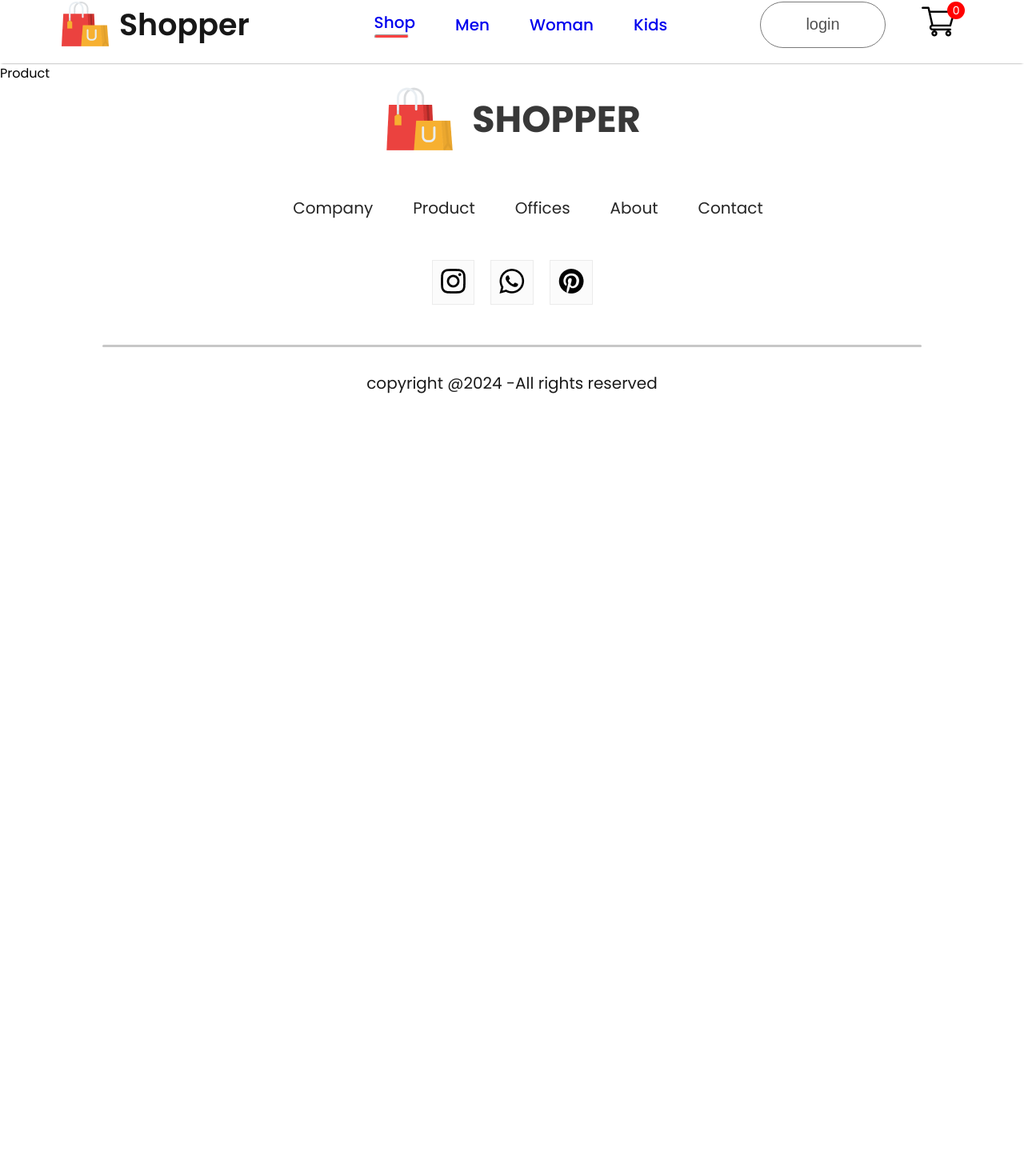
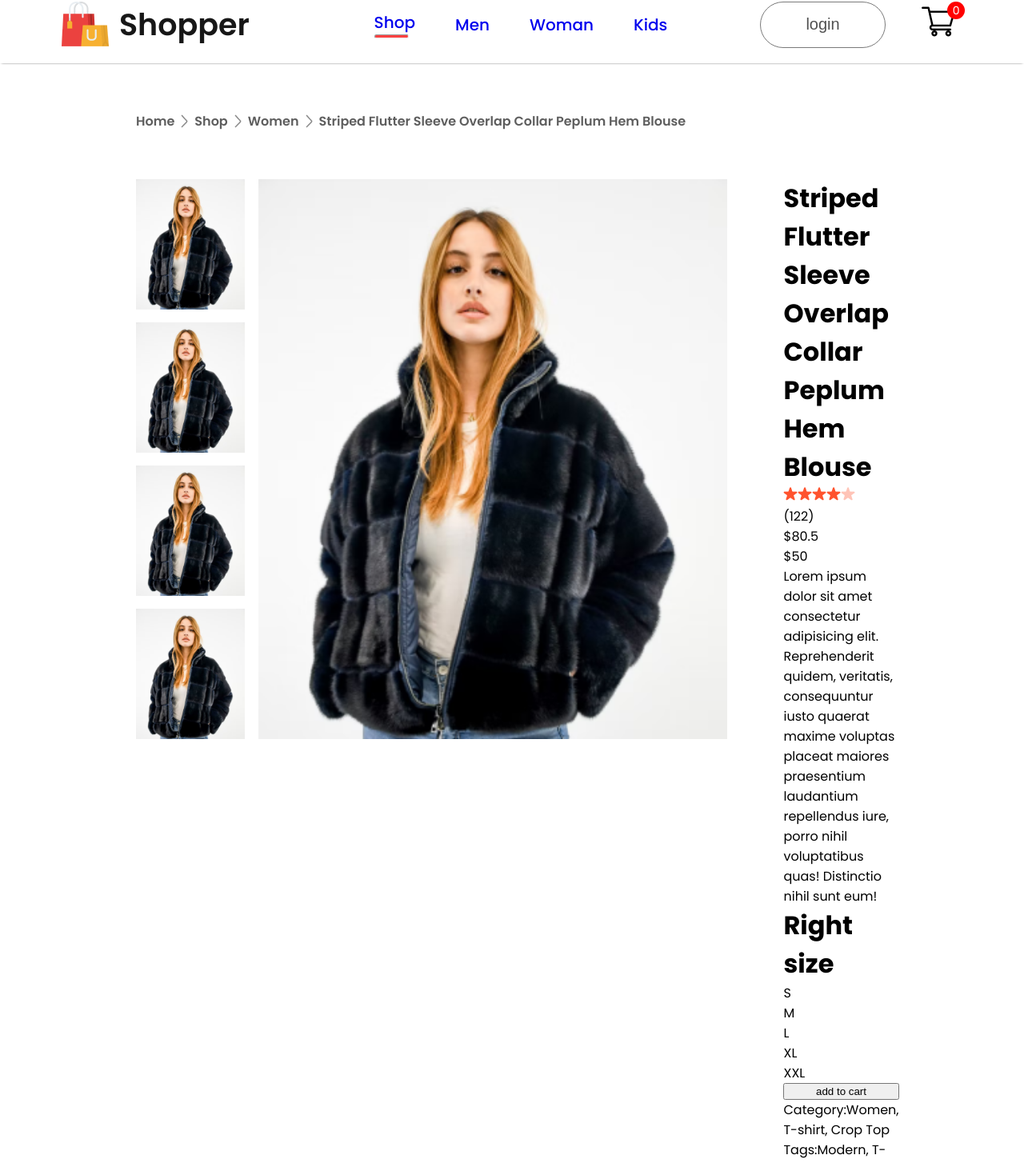
Before and after one commit to mrisham/e-commerce, a React (Create React App) app: page /product/1 in a window 1280 px wide. Shown: the part 18-1472 px from the top of the page at 80% size. Before the commit the page ends 800 px from the top, so only its background shows below. Built offline with nearby package versions, Linux system fonts and the light colour scheme.

Commit message:
breadcrum, product-page

```diff
--- a/src/App.js
+++ b/src/App.js
@@ -29,9 +29,7 @@ function App() {
             path="/kids"
             element={<ShopCategory banner={kids_banner} category="kid" />}
           />
-          <Route path="/product" element={<Product />}>
-            <Route path=":productId" element={<Product />} />
-          </Route>
+          <Route path="/product/:productId" element={<Product />} />
           <Route path="/cart" element={<Cart />} />
           <Route path="/login" element={<LoginSignUp />} />
         </Routes>
--- /dev/null
+++ b/src/components/breadcrums/Breadcrums.jsx
@@ -0,0 +1,14 @@
+import React from "react";
+import "./breadcrum.css";
+import arrow_icon from "../assets/breadcrum_arrow.png";
+const Breadcrums = (props) => {
+  const { product } = props;
+  return (
+    <div className="breadcrum">
+      Home <img src={arrow_icon} alt="" /> Shop <img src={arrow_icon} alt="" />
+      {product.category} <img src={arrow_icon} alt="" /> {product.name}
+    </div>
+  );
+};
+
+export default Breadcrums;
--- /dev/null
+++ b/src/components/breadcrums/breadcrum.css
@@ -0,0 +1,10 @@
+.breadcrum {
+  display: flex;
+  align-items: center;
+  gap: 8px;
+  color: #5e5e5e;
+  font-size: 16px;
+  font-weight: 600;
+  margin: 60px 170px;
+  text-transform: capitalize;
+}
--- a/src/components/item/Item.jsx
+++ b/src/components/item/Item.jsx
@@ -1,9 +1,13 @@
 import React from "react";
 import "./item.css";
+import { Link } from "react-router-dom";
 const Item = (props) => {
+  console.log(props);
   return (
     <div className="item">
-      <img src={props.image} alt="" />
+      <Link to={`/product/${props.id}`}>
+        <img src={props.image} alt="" />
+      </Link>
       <p>{props.name}</p>
       <div className="item-prices">
         <div className="item-price-new">${props.new_price}</div>
--- a/src/components/newCollections/NewCollections.jsx
+++ b/src/components/newCollections/NewCollections.jsx
@@ -11,6 +11,7 @@ const NewCollections = () => {
         {new_collections.map((item, i) => {
           return (
             <Item
+              id={item.id}
               key={i}
               image={item.image}
               name={item.name}
--- a/src/components/popular/Popular.jsx
+++ b/src/components/popular/Popular.jsx
@@ -11,6 +11,7 @@ const Popular = () => {
         {data_product.map((item, i) => {
           return (
             <Item
+              id={item.id}
               key={i}
               image={item.image}
               name={item.name}
--- /dev/null
+++ b/src/components/productDisplay/ProductDisplay.jsx
@@ -0,0 +1,72 @@
+import React from "react";
+import "./productDisplay.css";
+import star_icon from "../assets/star_icon.png";
+import starDull_icon from "../assets/star_dull_icon.png";
+const ProductDisplay = (props) => {
+  const { product } = props;
+  return (
+    <div className="productdisplay">
+      <div className="productdisplay-left">
+        <div className="productdisplay-img-list">
+          <img src={product.image} alt="" />
+          <img src={product.image} alt="" />
+          <img src={product.image} alt="" />
+          <img src={product.image} alt="" />
+        </div>
+        <div className="productdisplay-img">
+          <img className="productdisplay-main-img" src={product.image} alt="" />
+        </div>
+      </div>
+      <div className="productdisplay-right">
+        <h1>{product.name}</h1>
+        <div className="productdisplay-right-star">
+          <img src={star_icon} alt="" />
+          <img src={star_icon} alt="" />
+          <img src={star_icon} alt="" />
+          <img src={star_icon} alt="" />
+          <img src={starDull_icon} alt="" />
+          <p>(122)</p>
+        </div>
+        <div className="productdisplay-right-price-old">
+          ${product.old_price}
+        </div>
+        <div className="productdisplay-right-price-new">
+          ${product.new_price}
+        </div>
+        <div className="productdisplay-right-description">
+          Lorem ipsum dolor sit amet consectetur adipisicing elit. Reprehenderit
+          quidem, veritatis, consequuntur iusto quaerat maxime voluptas placeat
+          maiores praesentium laudantium repellendus iure, porro nihil
+          voluptatibus quas! Distinctio nihil sunt eum!
+        </div>
+        <div className="productdisplay-right-size">
+          <h1>Right size</h1>
+          <div className="productdisplay-right-size">
+            <div>S</div>
+          </div>
+          <div className="productdisplay-right-size">
+            <div>M</div>
+          </div>
+          <div className="productdisplay-right-size">
+            <div>L</div>
+          </div>
+          <div className="productdisplay-right-size">
+            <div>XL</div>
+          </div>
+          <div className="productdisplay-right-size">
+            <div>XXL</div>
+          </div>
+        </div>
+        <button>add to cart</button>
+        <p className="productdisplay-right-category">
+          <span>Category:</span>Women, T-shirt, Crop Top
+        </p>
+        <p className="productdisplay-right-category">
+          <span>Tags:</span>Modern, T-Latest
+        </p>
+      </div>
+    </div>
+  );
+};
+
+export default ProductDisplay;
--- /dev/null
+++ b/src/components/productDisplay/productDisplay.css
@@ -0,0 +1,25 @@
+.productdisplay {
+  display: flex;
+  margin: 0 170px;
+}
+.productdisplay-left {
+  display: flex;
+  gap: 17px;
+}
+.productdisplay-img-list {
+  display: flex;
+  flex-direction: column;
+  gap: 16px;
+}
+.productdisplay-img-list img {
+  height: 163px;
+}
+.productdisplay-main-img {
+  width: 586px;
+  height: 700px;
+}
+.productdisplay-right {
+  margin: 0px 70px;
+  display: flex;
+  flex-direction: column;
+}
--- a/src/context/ShopContext.jsx
+++ b/src/context/ShopContext.jsx
@@ -1,7 +1,8 @@
-import { createContext } from "react";
+import React, { createContext } from "react";
 import all_product from "../components/assets/all_product";
 export const ShopContext = createContext(null);
 const ShopContextProvider = (props) => {
+  console.log(all_product);
   const contextValue = { all_product };
   return (
     <ShopContext.Provider value={contextValue}>
--- a/src/pages/Product.jsx
+++ b/src/pages/Product.jsx
@@ -1,7 +1,19 @@
-import React from "react";
+import React, { useContext } from "react";
+import { ShopContext } from "../context/ShopContext";
+import { useParams } from "react-router-dom";
+import Breadcrums from "../components/breadcrums/Breadcrums";
+import ProductDisplay from "../components/productDisplay/ProductDisplay";
 
 const Product = () => {
-  return <div>Product</div>;
+  const { all_product } = useContext(ShopContext);
+  const { productId } = useParams();
+  const product = all_product.find((e) => e.id === Number(productId));
+  return (
+    <div>
+      <Breadcrums product={product} />
+      <ProductDisplay product={product} />
+    </div>
+  );
 };
 
 export default Product;
--- a/src/pages/ShopCategory.jsx
+++ b/src/pages/ShopCategory.jsx
@@ -5,6 +5,7 @@ import dropdown_icon from "../components/assets/dropdown_icon.png";
 import Item from "../components/item/Item";
 const ShopCategory = (props) => {
   const { all_product } = useContext(ShopContext);
+  console.log(all_product);
   return (
     <div className="shop-category">
       <img className="shopcategory-banner" src={props.banner} alt="img" />
@@ -21,6 +22,7 @@ const ShopCategory = (props) => {
           if (props.category === item.category) {
             return (
               <Item
+                id={item.id}
                 key={i}
                 image={item.image}
                 name={item.name}
```
